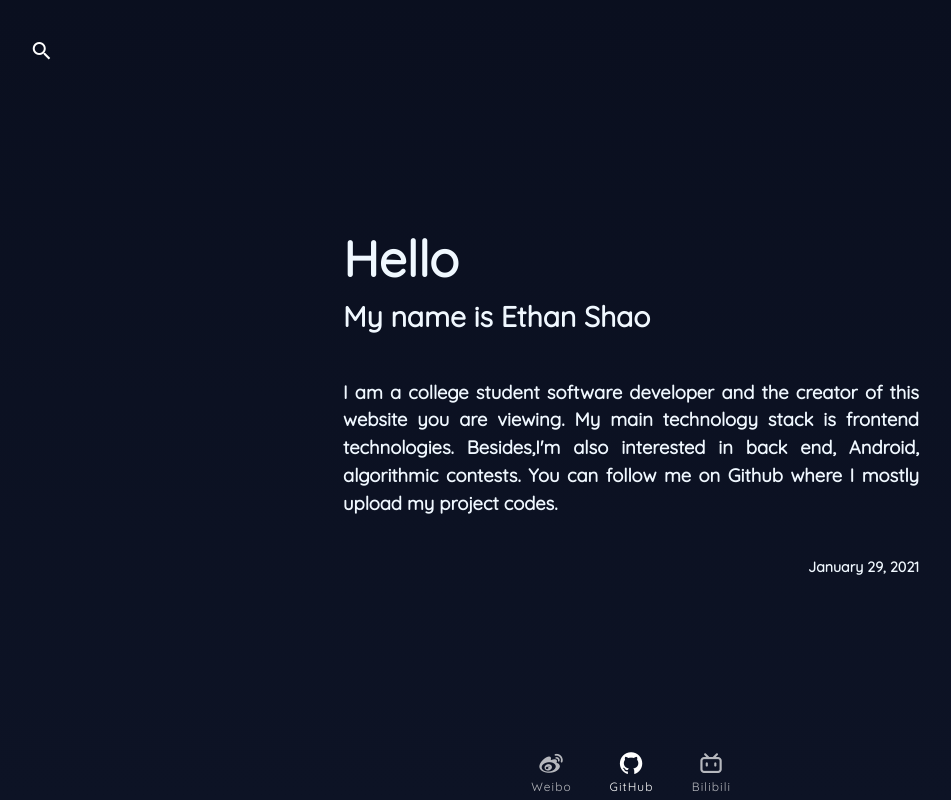
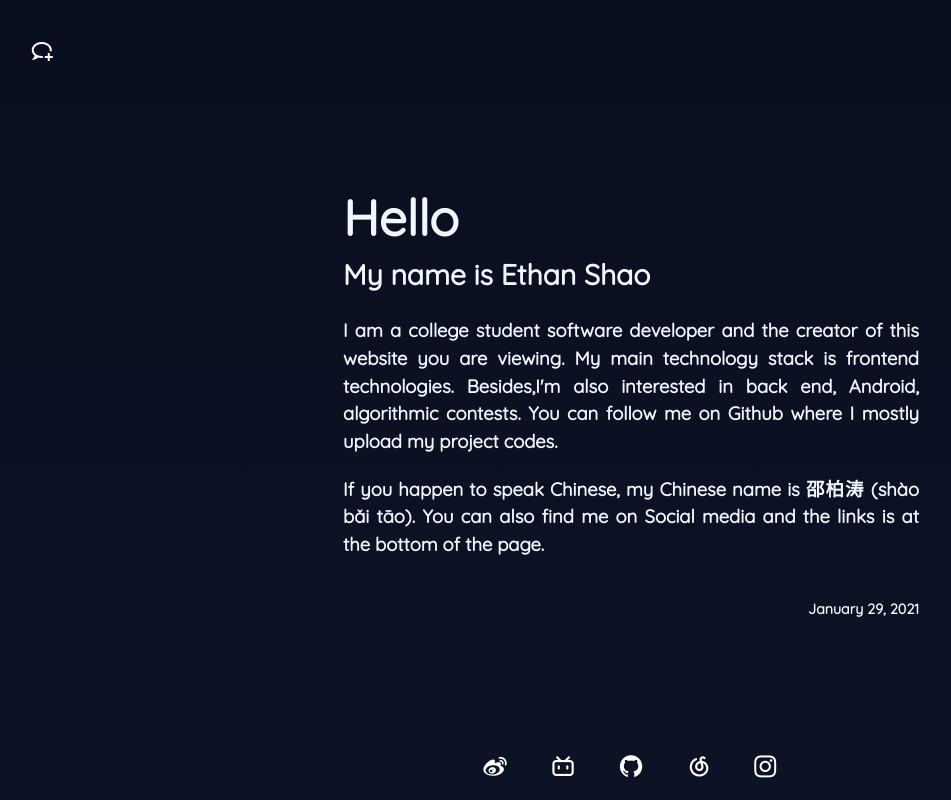
Before and after one commit to shaobaitao/EthanShao, a Vue app: page / in a window 1280 px wide. Shown: the whole page, without its empty margins (9-960 px from the left). Built offline with nearby package versions, Linux system fonts and the light colour scheme.

Commit message:
Personal profile 1.4

```diff
--- a/src/components/HelloWorld.vue
+++ b/src/components/HelloWorld.vue
@@ -1,12 +1,19 @@
 <template>
     <div class="main">
-        <v-btn icon color="aliceblue" dark @click.stop="drawer = !drawer"
+        <v-btn icon color="aliceblue" dark
+               @click.stop="drawer = !drawer"
+               v-show="!overlay"
                style="position: fixed; left: calc(20px + 1vw); top:calc(20px + 1vw);"
         >
-            <v-icon>mdi-magnify</v-icon>
+            <v-icon>mdi-chat-plus-outline</v-icon>
         </v-btn>
-        <transition name="ScrollYReverse">
-            <div class="introduction" v-show="!overlay">
+        <transition name="ScrollY" mode="out-in">
+            <div class="introduction"
+                 v-if="introShow&&!overlay"
+                 :key="introShow"
+
+                 v-touch="{up: () => {this.introShow=!this.introShow},}"
+            >
                 <h1>Hello</h1>
                 <h2>My name is Ethan Shao</h2>
                 <h3>
@@ -15,48 +22,63 @@
                     Besides,I'm also interested in back end, Android, algorithmic contests.
                     You can follow me on Github where I mostly upload my project codes.
                 </h3>
-<!--                <h3>-->
-<!--                    If you happen to speak Chinese, my Chinese name is 邵柏涛 (shào bǎi tāo).-->
-<!--                    You can also find me on Social media and the links is at the bottom of the page.-->
-<!--                </h3>-->
-<!--                <h3>-->
-<!--                    Outside of programming, I enjoy PC Games, Movies, TV series and Music, like-->
-<!--                    <i>Kerbal Space Program , Grand Theft Auto V , League of Legends , </i>-->
-<!--                    <i>Marvel movies , Mission impossible , Netflix Dark series </i>-->
-<!--                    and one of my favorite songs is <i>We Don't Talk Anymore</i>-->
-<!--                </h3>-->
+                <h3>
+                    If you happen to speak Chinese, my Chinese name is 邵柏涛 (shào bǎi tāo).
+                    You can also find me on Social media and the links is at the bottom of the page.
+                </h3>
                 <h4 style="text-align: right">January 29, 2021</h4>
-
+            </div>
+            <div class="introduction"
+                 :key="introShow"
+                 v-if="!introShow&&!overlay"
+                 v-touch="{up: () => {this.introShow=!this.introShow},}"
+            >
+                <h3>
+                    Outside of programming, I enjoy PC Games, Movies, TV series and Music, like
+                    <i>Kerbal Space Program , Grand Theft Auto V , League of Legends , </i>
+                    <i>Marvel movies , Mission impossible , Netflix Dark series </i>
+                    and one of my favorite songs is <i>We Don't Talk Anymore</i>
+                </h3>
             </div>
         </transition>
         <transition name="ScrollY">
-            <v-bottom-navigation
+            <v-footer
+                color="rgba(0,0,0,0)"
+                padless
+                absolute
                 v-show="!overlay"
-                v-model="iconColorIndex"
-                :input-value="active"
+            >
+                <v-card
+                    flat
+                    tile
+                    class="text-center"
+                    width="100vw"
+                    color="rgba(0,0,0,0)"
+                >
+                    <v-card-text>
+                        <v-btn
+                            v-for="(icon, index) in icons"
+                            :key="icon"
                             :color="getColor"
-                background-color="rgba(0,0,0,0)"
-                dark
+                            class="mx-4 white--text"
+                            icon
                         >
-                <v-btn @click="socialLinks(0)">
-                    <span>Weibo</span>
-                    <i class="TaoFonts tao-weibo"></i>
+                            <i :class="icon" @click="socialLinks(index)"></i>
+
                         </v-btn>
-                <v-btn @click="socialLinks(1)">
-                    <span>GitHub</span>
-                    <i class="TaoFonts tao-GitHub"></i>
-                </v-btn>
-                <v-btn @click="socialLinks(2)">
-                    <span>Bilibili</span>
-                    <i class="TaoFonts tao-bilibili-line"></i>
-                </v-btn>
-            </v-bottom-navigation>
+                    </v-card-text>
+                    <!--                <v-card-text class="white&#45;&#45;text">-->
+                    <!--                    {{ new Date().getFullYear() }} — <strong>Vuetify</strong>-->
+                    <!--                </v-card-text>-->
+                </v-card>
+            </v-footer>
+
         </transition>
+
         <v-navigation-drawer
             v-model="drawer"
             absolute
             temporary
-
         >
             <v-list-item>
                 <v-list-item-avatar>
@@ -85,7 +107,6 @@
             </v-list>
         </v-navigation-drawer>
 
-
         <v-overlay :value="overlay" opacity="0">
             <v-progress-circular
                 indeterminate
@@ -102,64 +123,59 @@ export default {
         msg: String
     },
     data: () => ({
+        icons: [
+            'TaoFonts tao-weibo',
+            'TaoFonts tao-bilibili-line',
+            'TaoFonts tao-GitHub',
+            'TaoFonts tao-netease-cloud-music-line',
+            'TaoFonts tao-instagram',
+        ],
         iconColorIndex: 1,
         active: true,
         overlay: true,
+        introShow: false,
         drawer: null,
         items: [
-            { title: 'Home', icon: 'mdi-view-dashboard' },
-            { title: 'About', icon: 'mdi-forum' },
+            {title: 'Home', icon: 'mdi-view-dashboard'},
+            {title: 'About', icon: 'mdi-forum'},
         ],
     }),
-    watch:{
-
-    },
     methods: {
-        change(e) {
-            console.log(e)
-        },
         cancelOverlay() {
             setTimeout(() => {
                 this.overlay = false
+                this.introShow = true
             }, 2000)
         },
-        socialLinks(index){
+        socialLinks(index) {
             switch (index) {
                 case 0:
                     window.open('https://weibo.com/u/5020206258')
                     break;
                 case 1:
+                    window.open('https://space.bilibili.com/391655670')
+                    break;
+                case 2:
                     window.open('https://github.com/shaobaitao')
                     break;
-                case 2:
-                    window.open('https://space.bilibili.com/391655670')
-                    break;
+                case 3:
+                    window.open('https://music.163.com/#/user/home?id=376537898')
+                    break
+                case 4:
+                    window.open('https://www.instagram.com/shaobaitao/')
+                    break
             }
         }
     },
     mounted() {
         this.cancelOverlay();
     },
-    computed: {
-        getColor() {
-            switch (this.iconColorIndex) {
-                case 0:
-                    return 'rgba(230,22,45,1)'
-                case 1:
-                    return ''
-                case 2:
-                    return 'rgba(251,114,153,1)'
-                default:
-                    return ''
-            }
-        },
-    },
 }
 </script>
 
 <!-- Add "scoped" attribute to limit CSS to this component only -->
 <style scoped>
-.ScrollY-enter-active {
+.ScrollY-enter-active, .ScrollY-leave-active {
     transition: all 1s ease;
 }
 
@@ -168,11 +184,7 @@ export default {
     opacity: 0;
 }
 
-.ScrollYReverse-enter-active {
-    transition: all 1s ease;
-}
-
-.ScrollYReverse-enter {
+.ScrollY-leave-to {
     transform: translateY(-50px);
     opacity: 0;
 }
@@ -198,8 +210,8 @@ export default {
     padding: 5vh 10vw;
     width: 65vw;
     max-width: 1000px;
-    text-align:justify;
-    text-justify:inter-word;
+    text-align: justify;
+    text-justify: inter-word;
 
 }
 
@@ -222,7 +234,7 @@ h2 {
 
 h3 {
     font-size: 1.3em;
-    margin: 40px 0 0;
+    margin: 20px 0 0;
 }
 
 h4 {
@@ -232,16 +244,16 @@ h4 {
 
 @media screen and (max-width: 1080px) {
     h3 {
-        font-size: 1.5em;
+        font-size: 1.3em;
     }
 
     .introduction {
         width: 90vw;
     }
 
-    .v-bottom-navigation {
-        position: static;
-        box-shadow: none;
-    }
+    /*.v-bottom-navigation {*/
+    /*    position: static;*/
+    /*    box-shadow: none;*/
+    /*}*/
 }
 </style>
```
Lines whose indentation alone changed are shown as unchanged.
